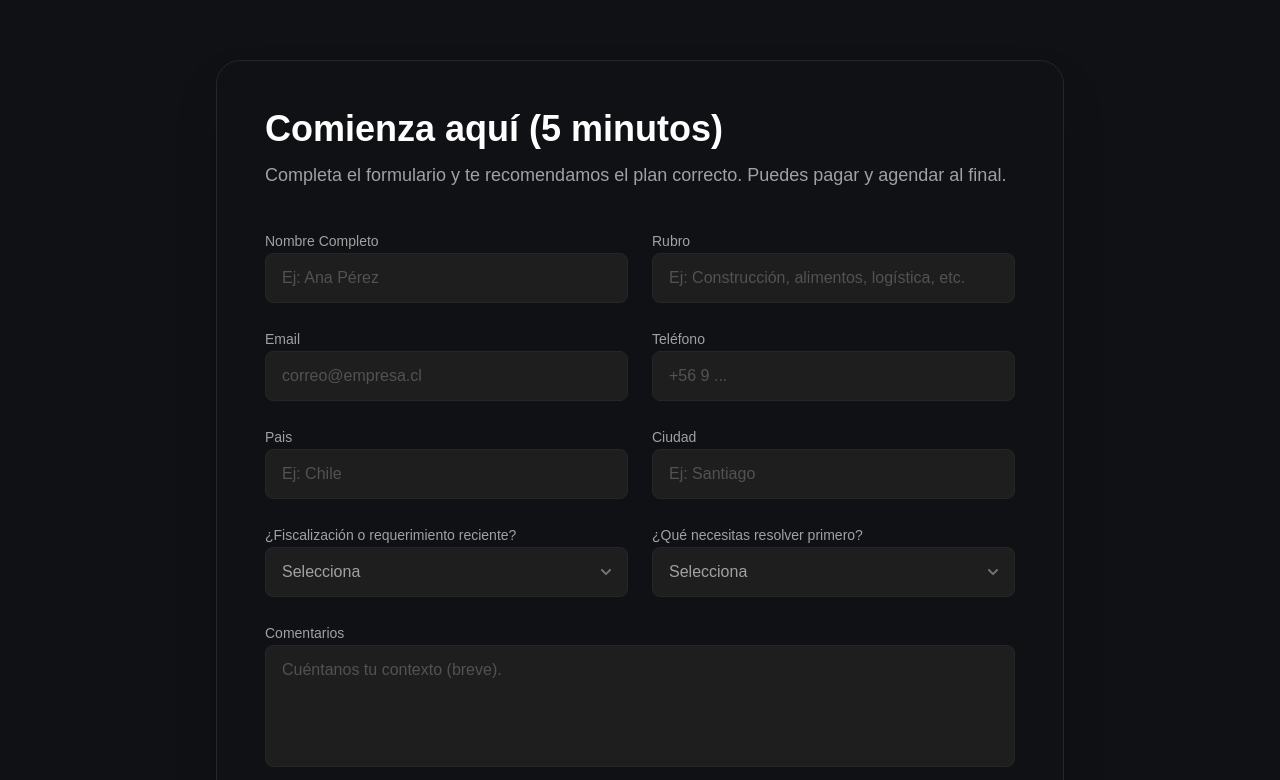
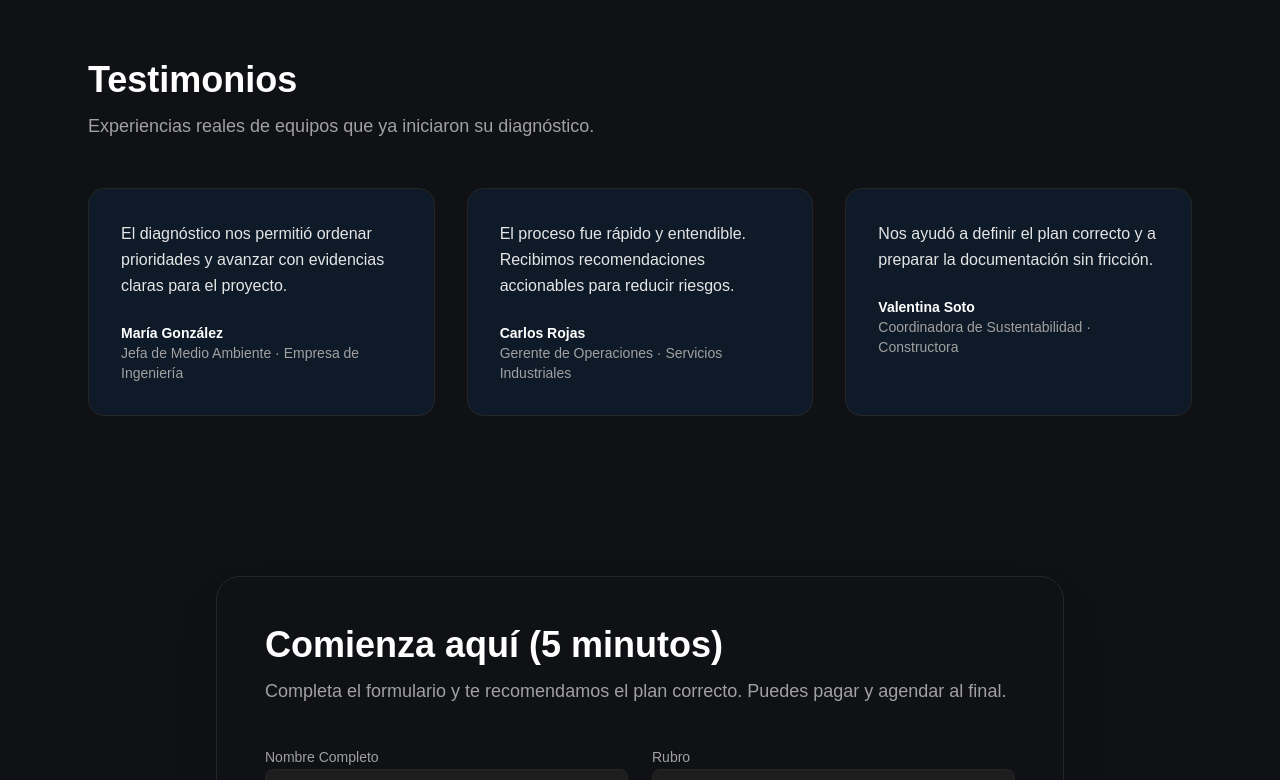
Before and after one commit to Language-Center-Chile/nextjs-bio2, a Next.js app: page /landing in a window 1280 px wide. Shown: the part 4353-5133 px from the top of the page. Built offline with nearby package versions, Linux system fonts and the light colour scheme; no server answers.

Commit message:
feat(landing): add testimonials section to landing page
Include real user experiences to build trust and demonstrate value of the diagnostic service. The section features three testimonials with names, roles, and company details.

```diff
--- a/src/app/landing/page.tsx
+++ b/src/app/landing/page.tsx
@@ -5,12 +5,55 @@ import DiagnosticPricing from "@/components/layout/DiagnosticPricing";
 import DiagnosticForm from "@/components/layout/DiagnosticForm";
 
 export default function LandingPage() {
+  const testimonials = [
+    {
+      name: "María González",
+      role: "Jefa de Medio Ambiente",
+      company: "Empresa de Ingeniería",
+      text: "El diagnóstico nos permitió ordenar prioridades y avanzar con evidencias claras para el proyecto."
+    },
+    {
+      name: "Carlos Rojas",
+      role: "Gerente de Operaciones",
+      company: "Servicios Industriales",
+      text: "El proceso fue rápido y entendible. Recibimos recomendaciones accionables para reducir riesgos."
+    },
+    {
+      name: "Valentina Soto",
+      role: "Coordinadora de Sustentabilidad",
+      company: "Constructora",
+      text: "Nos ayudó a definir el plan correcto y a preparar la documentación sin fricción."
+    }
+  ];
+
   return (
     <>
       <Diagnostic/>
       <DiagnosticTarget/>
       <DiagnosticIncludes/>
       <DiagnosticPricing/>
+      <section className="py-20 bg-[#0F1115] text-white">
+        <div className="container mx-auto px-6 max-w-6xl">
+          <div className="mb-12 max-w-2xl">
+            <h2 className="text-3xl md:text-4xl font-bold mb-3">Testimonios</h2>
+            <p className="text-neutral-400 text-lg">
+              Experiencias reales de equipos que ya iniciaron su diagnóstico.
+            </p>
+          </div>
+
+          <div className="grid md:grid-cols-3 gap-8">
+            {testimonials.map((t) => (
+              <div key={`${t.name}-${t.company}`} className="bg-[#0E1A27] rounded-2xl p-8 border border-neutral-800">
+                <p className="text-neutral-200 leading-relaxed mb-6">{t.text}</p>
+                <div className="text-sm">
+                  <div className="font-bold text-white">{t.name}</div>
+                  <div className="text-neutral-400">{t.role} · {t.company}</div>
+                </div>
+              </div>
+            ))}
+          </div>
+        </div>
+      </section>
       <DiagnosticForm/>
     </>
   );
```
